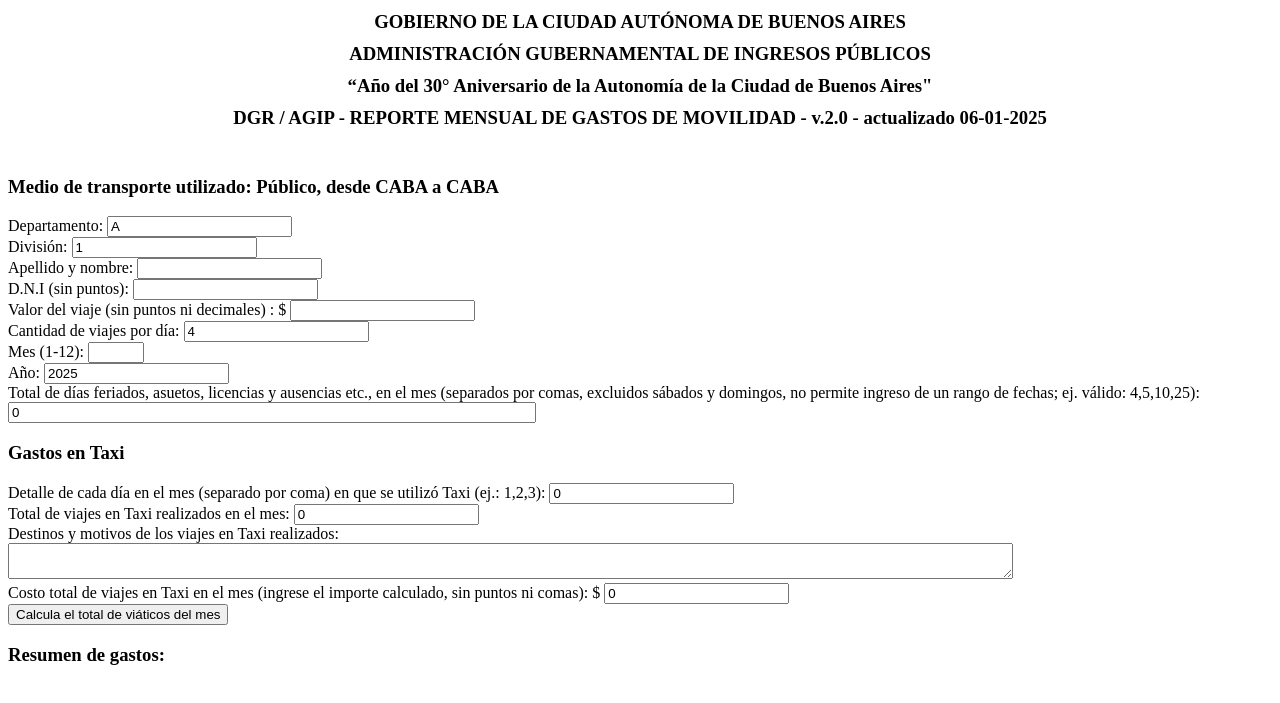
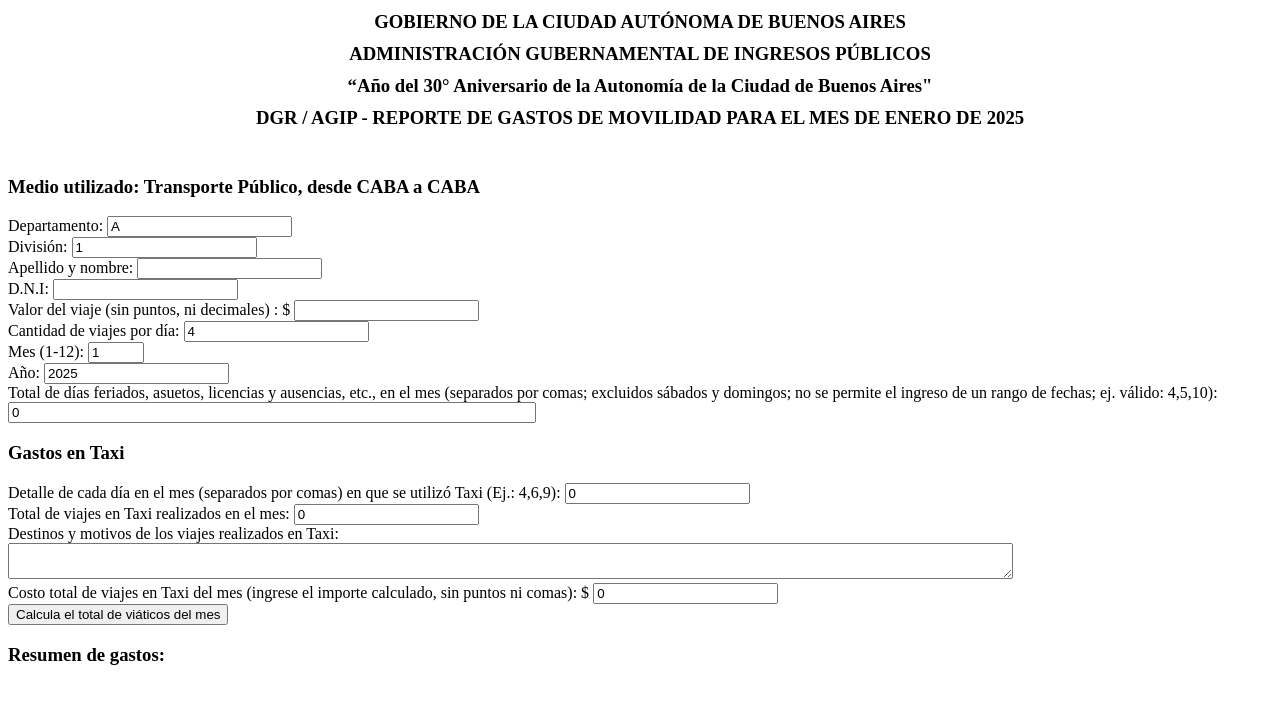
Before and after one commit to vnatale52/Reporte-de-Gastos-de-Viaticos, a plain HTML site: page index.html in a window 1280 px wide. Shown: the part 51-754 px from the top of the page. Drawn offline with Linux system fonts and the light colour scheme.

Commit message:
Add files via upload

```diff
--- a/index.html
+++ b/index.html
@@ -22,8 +22,20 @@
         <h3 class="title">ADMINISTRACIÓN GUBERNAMENTAL DE INGRESOS PÚBLICOS</h3>
         <h3 class="title">“Año del 30° Aniversario de la Autonomía de la Ciudad de Buenos Aires"</h3>
 
-        <h3 class="title">DGR / AGIP - REPORTE MENSUAL DE GASTOS DE MOVILIDAD - v.2.0 - actualizado 06-01-2025</h3>
-    </div>
+
+        <h3 class="title" id="report-title">DGR / AGIP - REPORTE MENSUAL DE GASTOS DE MOVILIDAD - v.2.O - actualizado 06-01-2025</h3>
+
+        <script>
+         const monthNames = ["ENERO", "FEBRERO", "MARZO", "ABRIL", "MAYO", "JUNIO", "JULIO", "AGOSTO", "SEPTIEMBRE", "OCTUBRE", "NOVIEMBRE", "DICIEMBRE"];
+         const currentDate = new Date();
+         const currentMonth = monthNames[currentDate.getMonth()];
+         const currentYear = currentDate.getFullYear();
+         document.getElementById('report-title').innerText = `DGR / AGIP - REPORTE DE GASTOS DE MOVILIDAD PARA EL MES DE ${currentMonth} DE ${currentYear}`;
+        </script>
+
+
+
+      </div>
 
 
 <style>
@@ -44,11 +56,11 @@
 
 <br />
 
-<h3>Medio de transporte utilizado: Público, desde CABA a CABA</h3>
+<h3>Medio utilizado: Transporte Público, desde CABA a CABA</h3>
 
   <form id="inputForm">
     <label for="department">Departamento:</label>
-    <input type="text" id="department" required value = "A"><br>
+    <input type="text" id="department" required value = "A" title = "Campo alfanumérico" ><br>
 
     <label for="sector">División:</label>
     <input type="number" id="sector" required value = "1" ><br>
@@ -56,33 +68,44 @@
     <label for="fullName">Apellido y nombre:</label>
     <input type="text" id="fullName" required><br>
 
-    <label for="dni">D.N.I (sin puntos):</label>
-    <input type="number" id="dni" required min="1" ><br>
+    <label for="dni">D.N.I:</label>
+    <input type="number" id="dni" required title = "Ingrese un número sin puntos" ><br>
 
-    <label for="travelValue">Valor del viaje (sin puntos ni decimales) : $ </label>
-    <input type="number" id="travelValue" step="1" required min="1" step="1"><br>
+    <label for="travelValue">Valor del viaje (sin puntos, ni decimales) : $ </label>
+    <input type="number" id="travelValue" step="1" required min="1" step="1" title = "Confirme el valor actual vigente del viaje, sin centavos"><br>
 
     <label for="tripsPerDay">Cantidad de viajes por día:</label>
-    <input type="number" id="tripsPerDay" required value="4"><br>
+    <input type="number" id="tripsPerDay" required value="4" title = "Sin incluir los viajes en Taxi" ><br>
+
+
 
     <label for="month">Mes (1-12):</label>
-    <input type="number" id="month" min="1" max="12" required><br>
+    <input type="number" id="month" min="1" max="12" required title="Mes para el cual se generará el reporte"><br>
+    <script>
+    document.getElementById('month').value = new Date().getMonth() + 1;   // sumo 1 porque enero es 0, febrero es 1
+    </script>
+
+
     <label for="year">Año:</label>
-    <input type="number" id="year" required value="2025"><br>
+    <input type="number" id="year" required title="Año para el cual se generará el reporte"><br>
+    <script>
+    document.getElementById('year').value = new Date().getFullYear(); //no utilizar getYear() devuelve el año desde 1900 (por ejemplo, 125 para el año 2025)
+    </script>
 
-    <label for="holidayInput">Total de días feriados, asuetos, licencias y ausencias etc., en el mes (separados por comas, excluidos sábados y domingos, no permite ingreso de un rango de fechas; ej. válido: 4,5,10,25):</label>
-    <input type="text" id="holidayInput" required value="0"><br>
+
+    <label for="holidayInput">Total de días feriados, asuetos, licencias y ausencias, etc., en el mes (separados por comas; excluidos sábados y domingos; no se permite el ingreso de un rango de fechas; ej. válido: 4,5,10):</label>
+    <input type="text" id="holidayInput" required value="0" title="los sábados y domingos son excluidos automáticamente"><br>
 
     <h3>Gastos en Taxi</h3>
-    <label for="taxiDays">Detalle de cada día en el mes (separado por coma) en que se utilizó Taxi (ej.: 1,2,3):</label>
-    <input type="text" id="taxiDays" placeholder="Ej.: 1,2,3" required value="0"><br>
+    <label for="taxiDays">Detalle de cada día en el mes (separados por comas) en que se utilizó Taxi (Ej.: 4,6,9):</label>
+    <input type="text" id="taxiDays" required value="0"><br>
 
     <label for="taxiTrips">Total de viajes en Taxi realizados en el mes:  </label>
     <input type="number" id="taxiTrips" required value="0"><br>
 
-    <label for="taxiMotives">Destinos y motivos de los viajes en Taxi realizados:</label>
-    <textarea id="taxiMotives" rows="2" cols="123" maxlength="246" placeholder=""></textarea><br>
-    <label for="taxiCost">Costo total de viajes en Taxi en el mes (ingrese el importe calculado, sin puntos ni comas):   $</label>
+    <label for="taxiMotives">Destinos y motivos de los viajes realizados en Taxi:</label>
+    <textarea id="taxiMotives" rows="2" cols="123" maxlength="246" placeholder="" title = "Permite ingresar texto en hasta 2 filas, con un ancho máximo de hasta 123 caracteres por fila, dando un total máximo de 246 caracteres."></textarea><br>
+    <label for="taxiCost">Costo total de viajes en Taxi del mes (ingrese el importe calculado, sin puntos ni comas):   $</label>
     <input type="number" id="taxiCost" required value="0"><br>
 
     <button type="submit">Calcula el total de viáticos del mes</button>
@@ -191,9 +214,9 @@
         <p>Total de viajes en Taxi:   ${taxiTrips}</p>
         <p>Total de gastos en Taxi:   $${taxiCost.toLocaleString('es-AR', { minimumFractionDigits: 2, maximumFractionDigits: 2 })}</p>
         <p>Total general de gastos de movilidad del mes:   $${totalExpenses.toLocaleString('es-AR', { minimumFractionDigits: 2, maximumFractionDigits: 2 })}</p>
-        <p>Recibí conforme el importe de $  ${totalExpenses.toLocaleString('es-AR', { minimumFractionDigits: 2, maximumFractionDigits: 2 })} ${"(Son Pesos"} ${numberToWords(totalExpenses) + " - - "})</p>
-        <p>Firmado por: ${fullName}</p>
-        <p>CABA, ${new Date().toLocaleDateString('es-ES', { weekday: 'long', year: 'numeric', month: 'long', day: 'numeric' })}</p>
+        <p>Recibí conforme el importe de $  ${totalExpenses.toLocaleString('es-AR', { minimumFractionDigits: 2, maximumFractionDigits: 2 })} ${"(Son Pesos"} ${numberToWords(totalExpenses) + " . - - - - "})</p>
+        <p>Firmado por :  ${fullName}</p>
+        <p>Ciudad Autónoma de Buenos Aires, ${new Date().toLocaleDateString('es-ES', { weekday: 'long', year: 'numeric', month: 'long', day: 'numeric' })}</p>
       `;
     });
   </script>
```
